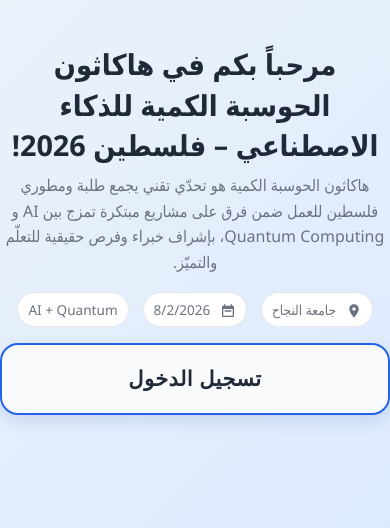
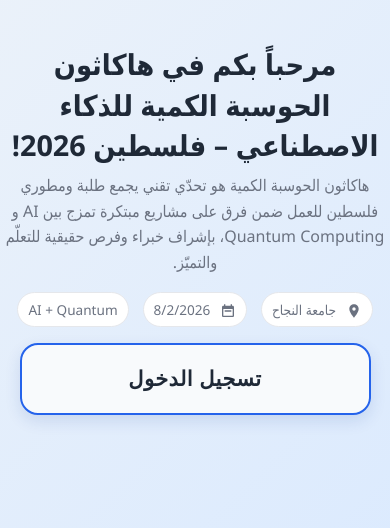
Before and after one commit to m7md1221/Quantum-hakathon-WebSite, a website: page public/login.html in a window 390 px wide. Shown: the part 364-892 px from the top of the page. Drawn offline with Linux system fonts and the light colour scheme.

Commit message:
Add styling for login button in login body

```diff
--- a/public/styles.css
+++ b/public/styles.css
@@ -1129,4 +1129,12 @@ body:not(.login-body) .header .logo {
         gap: 12px;
         padding: 14px 15px;
     }
+
+    .login-body .btn {
+        width: 90%;
+        margin-left: auto;
+        margin-right: auto;
+        padding: 14px 20px;
+        font-size: 0.95rem;
+    }
 }
```
